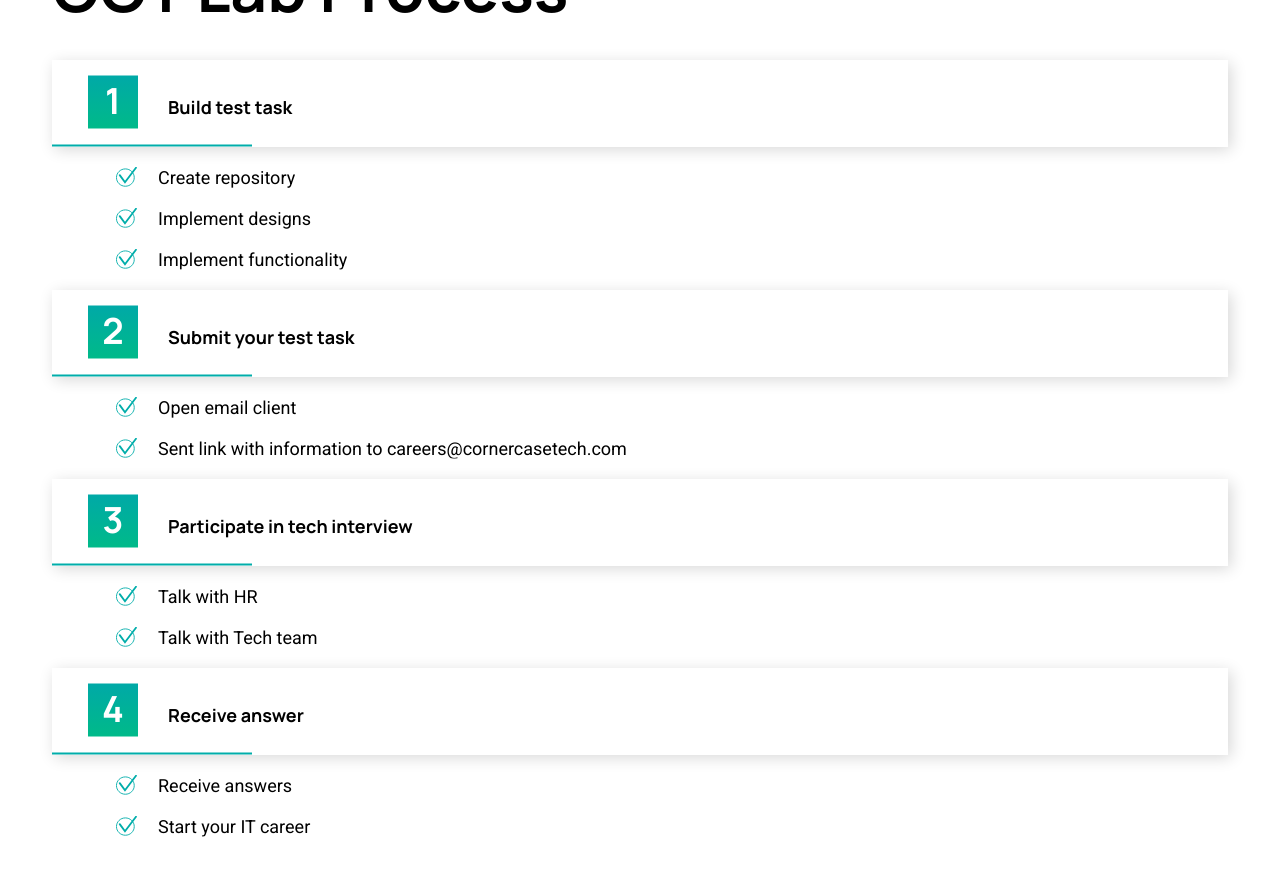
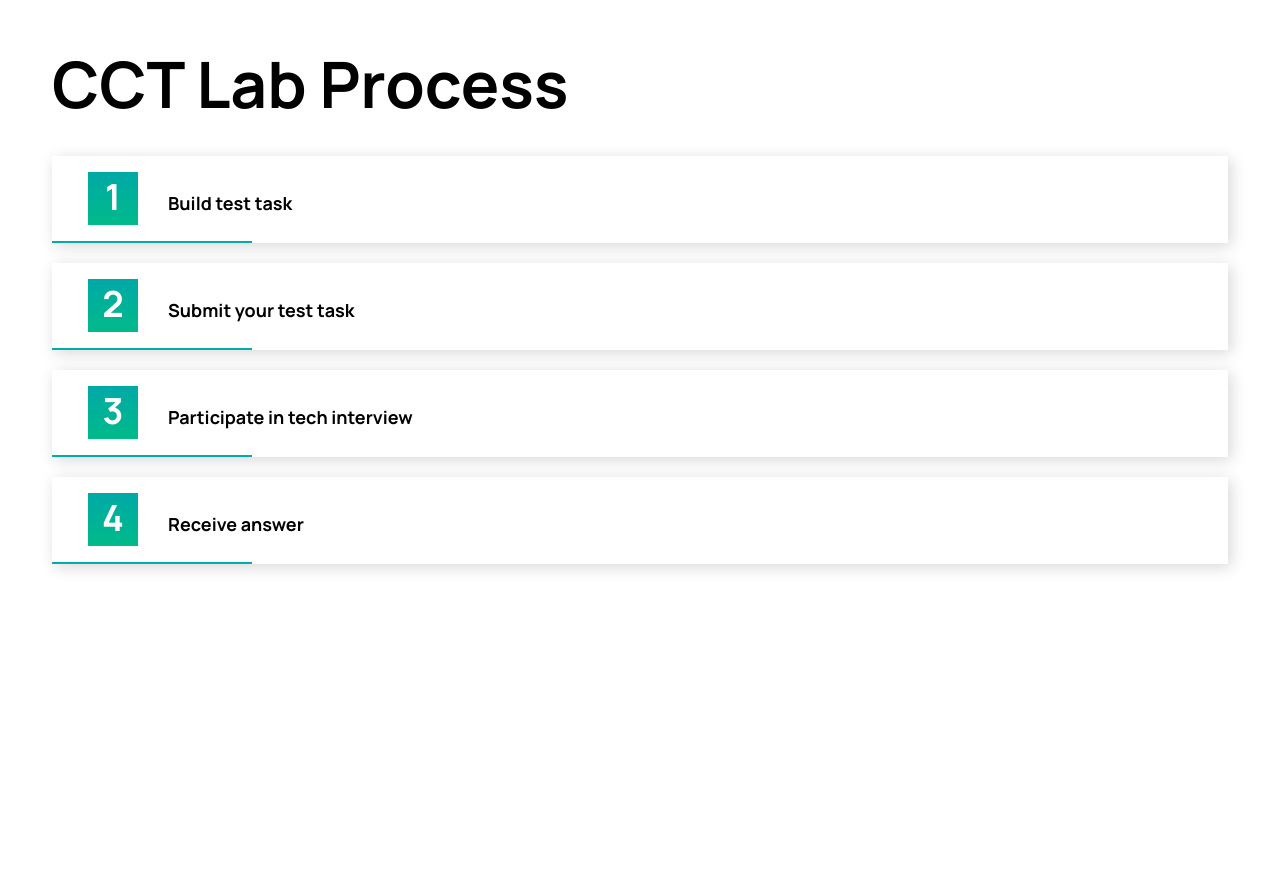
Before and after one commit to Briedyte/cct-task, a React (Create React App) app: page / in a window 1280 px wide. Shown: the top 876 px of the page. After the commit the page ends 800 px from the top, so only its background shows below. Built offline with nearby package versions, Linux system fonts and the light colour scheme.

Commit message:
functionality of collapsibles implemented

```diff
--- a/src/components/Step.tsx
+++ b/src/components/Step.tsx
@@ -1,5 +1,5 @@
-import {OrderedItem} from "./styled/OrderedList.styled"
-import {UnorderedList} from "./styled/UnorderedList.styled"
+import { OrderedItem } from "./styled/OrderedList.styled";
+import { UnorderedList } from "./styled/UnorderedList.styled";
 
 interface Props {
   step: {
@@ -7,20 +7,28 @@ interface Props {
     title: string;
     subSteps: string[];
   };
+  activeStep: number;
+  setActiveStep: React.Dispatch<number>;
 }
 
-const Step: React.FC<Props> = ({ step }) => {
-  const { title, subSteps } = step;
+const Step: React.FC<Props> = ({ step, activeStep, setActiveStep }) => {
+  const { id, title, subSteps } = step;
+  const isActive = id === activeStep;
+
   return (
-    <OrderedItem>
+    <OrderedItem
+      onClick={() => (!isActive ? setActiveStep(id) : setActiveStep(0))}
+    >
       <h2>{title}</h2>
-      <UnorderedList>
-        {subSteps.map((subStep, index) => (
-          <li key={index}>{subStep}</li>
-        ))}
-      </UnorderedList>
+      {isActive && (
+        <UnorderedList>
+          {subSteps.map((subStep, index) => (
+            <li key={index}>{subStep}</li>
+          ))}
+        </UnorderedList>
+      )}
     </OrderedItem>
   );
-}
+};
 
 export default Step;
--- a/src/components/StepsList.tsx
+++ b/src/components/StepsList.tsx
@@ -1,7 +1,10 @@
+import { useState } from "react";
 import { OrderedList } from "./styled/OrderedList.styled";
 import Step from "./Step";
 
 const StepsList: React.FC = () => {
+  const [activeStep, setActiveStep] = useState(0);
+
   const steps = [
     {
       id: 1,
@@ -35,7 +38,12 @@ const StepsList: React.FC = () => {
   return (
     <OrderedList>
       {steps.map((step) => (
-        <Step key={step.id} step={step} />
+        <Step
+          key={step.id}
+          step={step}
+          activeStep={activeStep}
+          setActiveStep={setActiveStep}
+        />
       ))}
     </OrderedList>
   );
--- a/src/components/styled/MainContainer.styled.ts
+++ b/src/components/styled/MainContainer.styled.ts
@@ -3,12 +3,7 @@ import styled from 'styled-components';
 export const MainContainer = styled.main`
   width: 1400px;
   padding: 2.5rem 1.25rem;
-  margin: 0;
-  position: absolute;
-  top: 50%;
-  left: 50%;
-  -ms-transform: translate(-50%, -50%);
-  transform: translate(-50%, -50%);
+  margin: 0 auto;
 
   @media only screen and (max-width: 1400px) {
     & {
```
